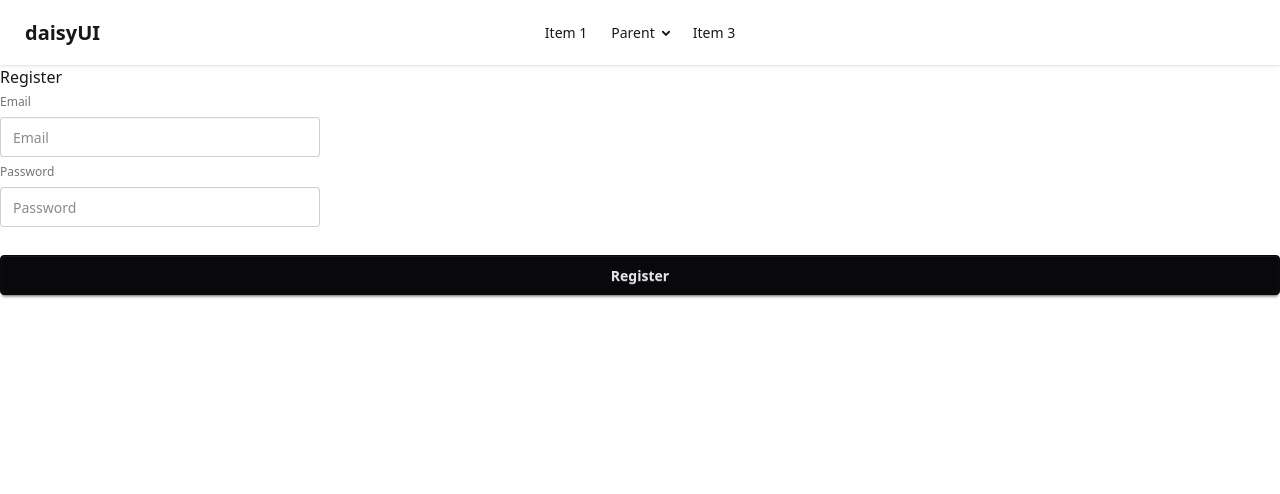
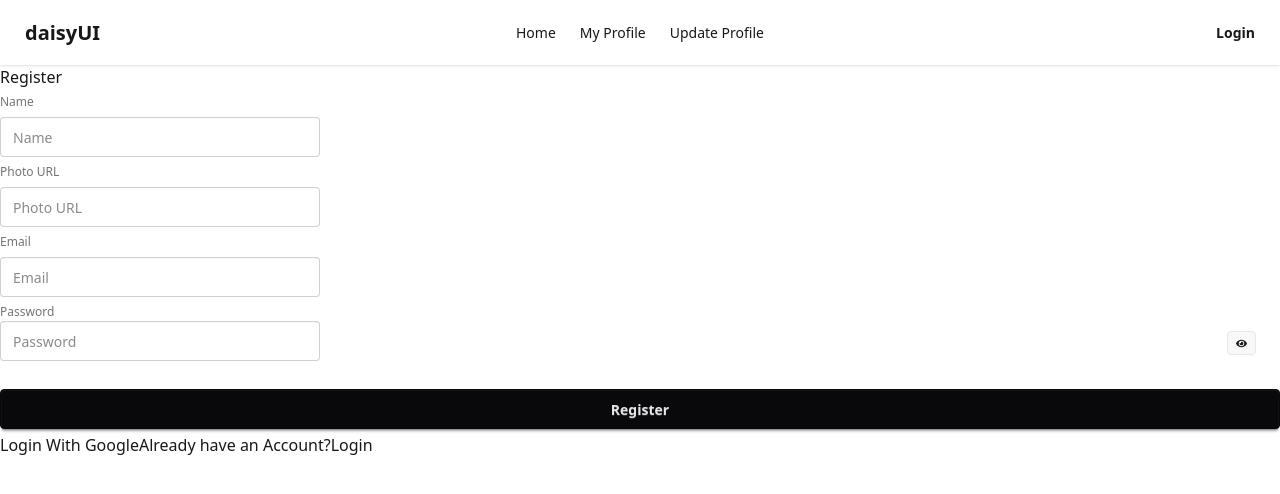
Before and after one commit to shovan-642/assign-10-client, a React (Vite) app: page /auth/register in a window 1280 px wide. Shown: the top 494 px of the page. Built offline with nearby package versions, Linux system fonts and the light colour scheme; no server answers.

Commit message:
update profile and my profile function completed

```diff
--- a/src/Pages/Login.jsx
+++ b/src/Pages/Login.jsx
@@ -1,8 +1,9 @@
-import React, { useContext, useState } from "react";
+import React, { useContext, useRef, useState } from "react";
 import app from "../firebase/firebase.config";
-import { getAuth } from "firebase/auth";
+import { getAuth, sendPasswordResetEmail } from "firebase/auth";
 import { AuthContext } from "../Provider/AuthProvider";
-import { useLocation, useNavigate } from "react-router";
+import { Link, useLocation, useNavigate } from "react-router";
+import { FaEye, FaEyeSlash } from "react-icons/fa";
 
 const Login = () => {
 
@@ -12,8 +13,10 @@ const Login = () => {
 
   const {login, setUser}=useContext(AuthContext)
 
+  const emailRef = useRef()
+
   const [error, setError]=useState({})
-  const [showpassword, setShowPassword]= useState(false)
+  const [showPassword, setShowPassword]= useState(false)
 
   const navigate = useNavigate()
 
@@ -34,20 +37,56 @@ const Login = () => {
         })
     }
 
+    const handleForgetPassword = () =>{
+      const email = emailRef.current.value
+      if(!email){
+        alert('please provide an email address')
+      }
+      else{
+        sendPasswordResetEmail(auth, email)
+        .then(()=>{
+          alert('password reset email send, Please check your email')
+        })
+      }
+    }
+
 
   return (
     <div>
       <h1>Login</h1>
       <form onSubmit={handleLogin} className="fieldset">
       <label className="fieldset-label">Email</label>
-      <input name="email" type="email" className="input" placeholder="Email" />
+      <input ref={emailRef} name="email" type="email" className="input" placeholder="Email" />
+      <div className="relative">
       <label className="fieldset-label">Password</label>
-      <input name="password" type="password" className="input" placeholder="Password" />
-      <div>
+      <input name="password" type={showPassword?"text":"password"} className="input" placeholder="Password" />
+      <button type="button" onClick={()=>setShowPassword(!showPassword)} className="btn btn-xs absolute right-6 top-7">
+        {
+          showPassword?<FaEyeSlash></FaEyeSlash>:<FaEye></FaEye>
+        }
+      </button>
+      </div>
+      <div onClick={handleForgetPassword}>
         <a className="link link-hover">Forgot password?</a>
       </div>
       <button className="btn btn-neutral mt-4">Login</button>
       </form>
+
+      <label className=''>
+            Don't have an Account?
+            <span><Link to={"/auth/register"}>Register</Link></span>
+        </label>
+
+      <div className="text-red-600">
+        {
+          error.login && (
+            <div>
+              {error.login}
+            </div>
+          )
+        }
+
+      </div>
     </div>
   );
 };
--- /dev/null
+++ b/src/Pages/MyProfile.jsx
@@ -0,0 +1,16 @@
+import React, { useContext } from 'react';
+import { AuthContext } from '../Provider/AuthProvider';
+
+const MyProfile = () => {
+
+    const {user} = useContext(AuthContext)
+    const name = user?.displayName ? user.displayName.toUpperCase():"No Username"
+    return (
+        <div>
+            <h1>{name}</h1>
+            <img className='w-40 h-40' src={user.photoURL} alt="" />
+        </div>
+    );
+};
+
+export default MyProfile;
--- a/src/Pages/Register.jsx
+++ b/src/Pages/Register.jsx
@@ -1,20 +1,23 @@
 import React, { useContext, useState } from 'react';
 import { AuthContext } from '../Provider/AuthProvider';
-import { useNavigate } from 'react-router';
+import { Link, useNavigate } from 'react-router';
+import { FaEye, FaEyeSlash } from 'react-icons/fa';
 
 const Register = () => {
 
-    const {createUser, setUser} = useContext(AuthContext)
+    const {createUser, setUser, updatedProfile, signInWithGoogle} = useContext(AuthContext)
     const navigate = useNavigate()
 
     const [error, setError]= useState({})
+    const [showPassword, setShowPassword]= useState(false)
 
     const handleRegister = (e)=>{
         e.preventDefault()
         const form = e.target
+        const name = form.name.value
+        const photo = form.photo.value
         const email = form.email.value
         const password = form.password.value
-        console.log(email, password)
 
         if(password.length<6){
             setError({...error, password: "please input password atleast 6 character"})
@@ -35,6 +38,7 @@ const Register = () => {
         .then((result)=>{
             const user = result.user
             setUser(user)
+            updatedProfile({displayName: name, photoURL: photo})
             .then(()=>{
                 navigate('/')
             })
@@ -50,19 +54,46 @@ const Register = () => {
 
     }
 
+    const handleGoogleSignIn = ()=>{
+        signInWithGoogle()
+        .then(result =>{
+            console.log(result.user)
+            navigate("/")
+        })
+        .catch(error=> console.log(error.message))
+    }
+
     return (
         <div>
         <h1>Register</h1>
       <form onSubmit={handleRegister} className="fieldset">
+      <label className="fieldset-label">Name</label>
+      <input name="name" type="name" className="input" placeholder="Name" />
+      <label className="fieldset-label">Photo URL</label>
+      <input name="photo" type="photo" className="input" placeholder="Photo URL" />
       <label className="fieldset-label">Email</label>
       <input name="email" type="email" className="input" placeholder="Email" />
+      <div className="relative">
       <label className="fieldset-label">Password</label>
-      <input name="password" type="password" className="input" placeholder="Password" />
+      <input name="password" type={showPassword?"text":"password"} className="input" placeholder="Password" />
+      <button type="button" onClick={()=>setShowPassword(!showPassword)} className="btn btn-xs absolute right-6 top-7">
+        {
+          showPassword?<FaEyeSlash></FaEyeSlash>:<FaEye></FaEye>
+        }
+      </button>
+      </div>
       <div>
         {error.password && (<label>{error.password}</label>)}
       </div>
       <button className="btn btn-neutral mt-4">Register</button>
       </form>
+        <button onClick={handleGoogleSignIn}>
+            Login With Google
+        </button>
+        <label className=''>
+            Already have an Account?
+            <span><Link to={"/auth/login"}>Login</Link></span>
+        </label>
         </div>
     );
 };
--- /dev/null
+++ b/src/Pages/UpdateProfile.jsx
@@ -0,0 +1,41 @@
+import React, { useContext } from "react";
+import { useNavigate } from "react-router";
+import { AuthContext } from "../Provider/AuthProvider";
+
+const UpdateProfile = () => {
+  const navigate = useNavigate();
+  const { updatedProfile } = useContext(AuthContext);
+
+  const handleUpdateProfile = (e) => {
+    e.preventDefault();
+    const form = e.target;
+    const name = form.name.value;
+    const photo = form.photo.value;
+
+    updatedProfile({ displayName: name, photoURL: photo })
+      .then(() => {
+        navigate("/auth/profile");
+      })
+      .catch((err) => {
+        console.log(err);
+      });
+  };
+  return (
+    <div>
+      <form onSubmit={handleUpdateProfile} className="fieldset">
+        <label className="fieldset-label">Name</label>
+        <input name="name" type="name" className="input" placeholder="Name" />
+        <label className="fieldset-label">Photo URL</label>
+        <input
+          name="photo"
+          type="photo"
+          className="input"
+          placeholder="Photo URL"
+        />
+        <button className="btn btn-neutral mt-4">Update Profile</button>
+      </form>
+    </div>
+  );
+};
+
+export default UpdateProfile;
--- a/src/Provider/AuthProvider.jsx
+++ b/src/Provider/AuthProvider.jsx
@@ -1,11 +1,11 @@
-import React, { createContext, useState } from 'react';
+import React, { createContext, useEffect, useState } from 'react';
 import app from '../firebase/firebase.config';
-import { createUserWithEmailAndPassword, getAuth, signInWithEmailAndPassword, signOut } from "firebase/auth";
+import { createUserWithEmailAndPassword, getAuth, GoogleAuthProvider, onAuthStateChanged, signInWithEmailAndPassword, signInWithPopup, signOut, updateProfile } from "firebase/auth";
 
 
 export const AuthContext = createContext()
 
-
+const googleProvider = new GoogleAuthProvider()
 
 
 const AuthProvider = ({children}) => {
@@ -33,6 +33,15 @@ const AuthProvider = ({children}) => {
         return signOut(auth)
     }
 
+
+    const updatedProfile = (updatedData)=>{
+        return updateProfile(auth.currentUser, updatedData)
+    }
+
+    const signInWithGoogle = ()=>{
+        return signInWithPopup(auth, googleProvider)
+    }
+
     const authInfo= {
         user,
         setUser,
@@ -41,8 +50,22 @@ const AuthProvider = ({children}) => {
         createUser,
         logout,
         login,
+        signInWithGoogle,
+        updatedProfile,
 
     }
+
+    useEffect(()=>{
+        const unsubscribe = onAuthStateChanged(auth, (currentUser)=>{
+            setUser(currentUser)
+            setLoading(false)
+        })
+        return ()=>{
+            unsubscribe()
+        }
+    },[])
+
+
     return (
 
         <AuthContext.Provider value={authInfo}>
--- a/src/component/Navbar.jsx
+++ b/src/component/Navbar.jsx
@@ -1,10 +1,16 @@
 import React, { useContext } from 'react';
-import { Link } from 'react-router';
+import { Link, NavLink } from 'react-router';
 import { AuthContext } from '../Provider/AuthProvider';
 
 const Navbar = () => {
 
     const {user, logout}= useContext(AuthContext)
+
+    const links = <>
+      <li><NavLink to={"/"}>Home</NavLink></li>
+      <li><NavLink to={"/auth/profile"}>My Profile</NavLink></li>
+      <li><NavLink to={"/auth/update"}>Update Profile</NavLink></li>
+    </>
 
 
 
@@ -21,38 +27,20 @@ const Navbar = () => {
       <ul
         tabIndex={0}
         className="menu menu-sm dropdown-content bg-base-100 rounded-box z-1 mt-3 w-52 p-2 shadow">
-        <li><a>Item 1</a></li>
-        <li>
-          <a>Parent</a>
-          <ul className="p-2">
-            <li><a>Submenu 1</a></li>
-            <li><a>Submenu 2</a></li>
-          </ul>
-        </li>
-        <li><a>Item 3</a></li>
+{links}
       </ul>
     </div>
     <a className="btn btn-ghost text-xl">daisyUI</a>
   </div>
   <div className="navbar-center hidden lg:flex">
     <ul className="menu menu-horizontal px-1">
-      <li><a>Item 1</a></li>
-      <li>
-        <details>
-          <summary>Parent</summary>
-          <ul className="p-2">
-            <li><a>Submenu 1</a></li>
-            <li><a>Submenu 2</a></li>
-          </ul>
-        </details>
-      </li>
-      <li><a>Item 3</a></li>
+      {links}
     </ul>
   </div>
   <div className="navbar-end">
     <div className='btn btn-ghost'>
         {
-            user && user?.email? (<button onClick={logout}>Logout</button>):(<div><Link to={"/login"}></Link></div>)
+            user && user?.email? (<button onClick={logout}>Logout</button>):(<div><Link to={"/auth/login"}>Login</Link></div>)
         }
 
     </div>
```
Also changed, not shown: src/Routes/router.jsx (+11 -1 lines).
